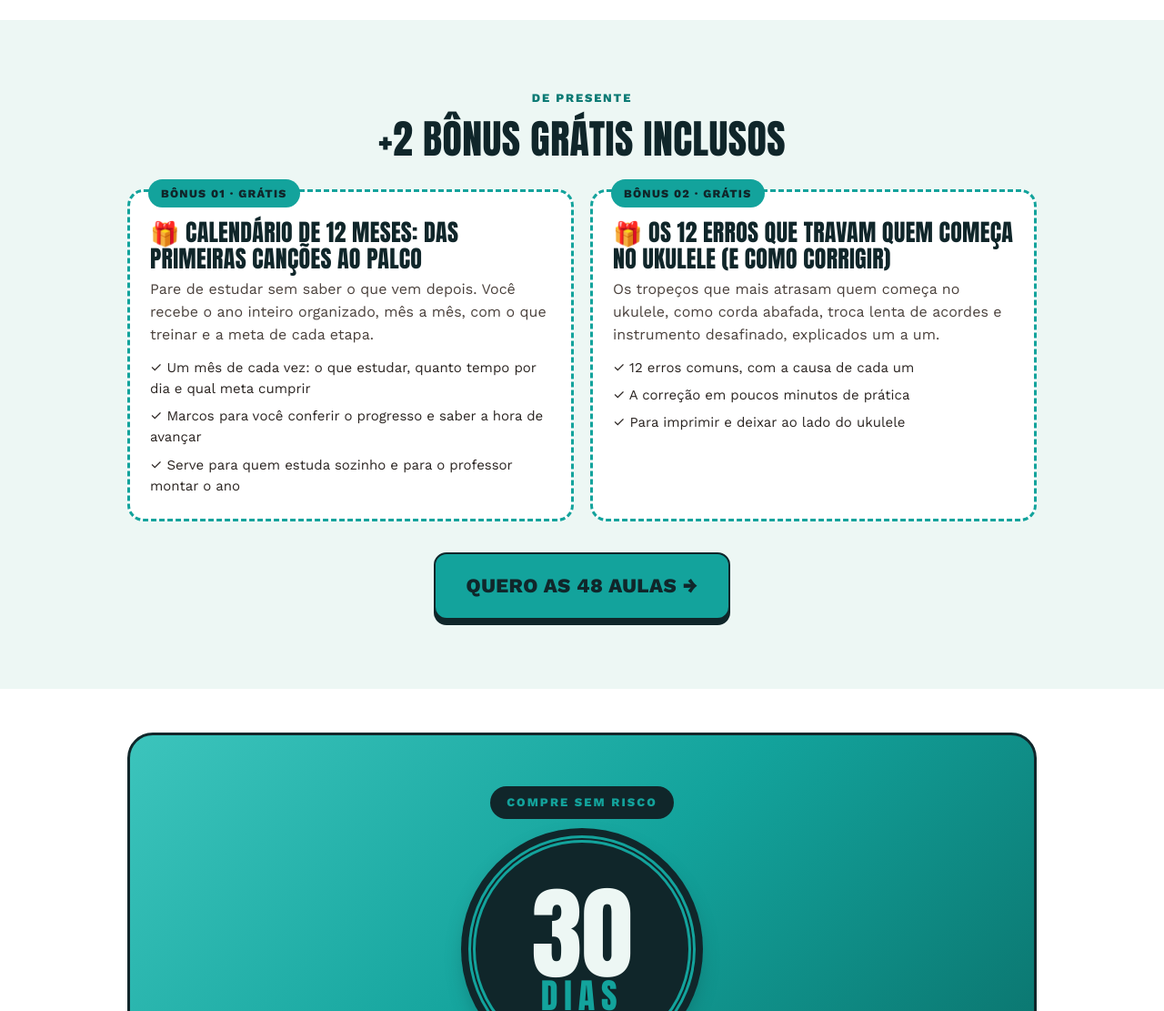
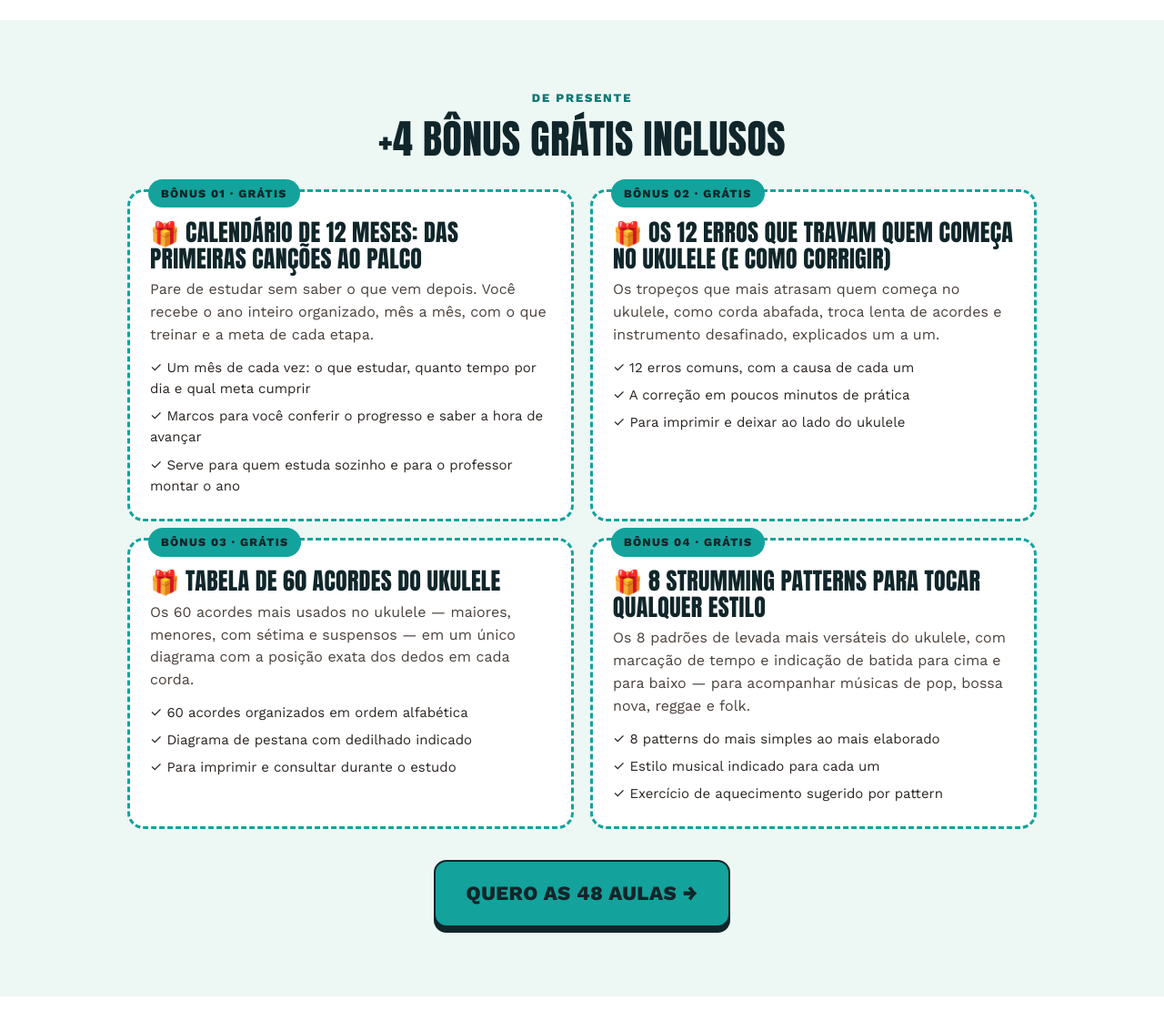
Before and after one commit to wallaceflores33-ops/48-aulas-de-ukulele-do-zero-ao-palco, a plain HTML site: page index.html in a window 1280 px wide. Shown: the part 3900-5011 px from the top of the page at 91% size. Drawn offline with nearby package versions, Linux system fonts and the light colour scheme.

Commit message:
Add 2 instrument-specific bonuses (BÔNUS 03/04)
Co-Authored-By: Claude Sonnet 4.6 <noreply@anthropic.com>
Claude-Session: https://claude.ai/code/session_015DTFvmztnGDNMiwaYGu1V7

```diff
--- a/index.html
+++ b/index.html
@@ -276,7 +276,7 @@ footer{background:#14100e;color:#a59b92;text-align:center;font-size:14px;padding
 <section class="bon-sec">
   <div class="wrap">
     <span class="kicker">De presente</span>
-    <h2 class="sec-title">+2 bônus grátis inclusos</h2>
+    <h2 class="sec-title">+4 bônus grátis inclusos</h2>
     <div class="bons">
       <div class="bon">
         <span class="lab">BÔNUS 01 · GRÁTIS</span>
@@ -289,6 +289,18 @@ footer{background:#14100e;color:#a59b92;text-align:center;font-size:14px;padding
         <h3>🎁 Os 12 erros que travam quem começa no ukulele (e como corrigir)</h3>
         <p>Os tropeços que mais atrasam quem começa no ukulele, como corda abafada, troca lenta de acordes e instrumento desafinado, explicados um a um.</p>
         <ul style="list-style:none;margin:12px 0 0;display:grid;gap:7px;font-size:15px"><li>✓ 12 erros comuns, com a causa de cada um</li><li>✓ A correção em poucos minutos de prática</li><li>✓ Para imprimir e deixar ao lado do ukulele</li></ul>
+      </div>
+      <div class="bon">
+        <span class="lab">BÔNUS 03 · GRÁTIS</span>
+        <h3>🎁 Tabela de 60 acordes do ukulele</h3>
+        <p>Os 60 acordes mais usados no ukulele — maiores, menores, com sétima e suspensos — em um único diagrama com a posição exata dos dedos em cada corda.</p>
+        <ul style="list-style:none;margin:12px 0 0;display:grid;gap:7px;font-size:15px"><li>✓ 60 acordes organizados em ordem alfabética</li><li>✓ Diagrama de pestana com dedilhado indicado</li><li>✓ Para imprimir e consultar durante o estudo</li></ul>
+      </div>
+      <div class="bon">
+        <span class="lab">BÔNUS 04 · GRÁTIS</span>
+        <h3>🎁 8 strumming patterns para tocar qualquer estilo</h3>
+        <p>Os 8 padrões de levada mais versáteis do ukulele, com marcação de tempo e indicação de batida para cima e para baixo — para acompanhar músicas de pop, bossa nova, reggae e folk.</p>
+        <ul style="list-style:none;margin:12px 0 0;display:grid;gap:7px;font-size:15px"><li>✓ 8 patterns do mais simples ao mais elaborado</li><li>✓ Estilo musical indicado para cada um</li><li>✓ Exercício de aquecimento sugerido por pattern</li></ul>
       </div>
     </div>
     <div class="cta-row"><a class="btn" href="#comprar" data-go>Quero as 48 aulas →</a></div>
```
